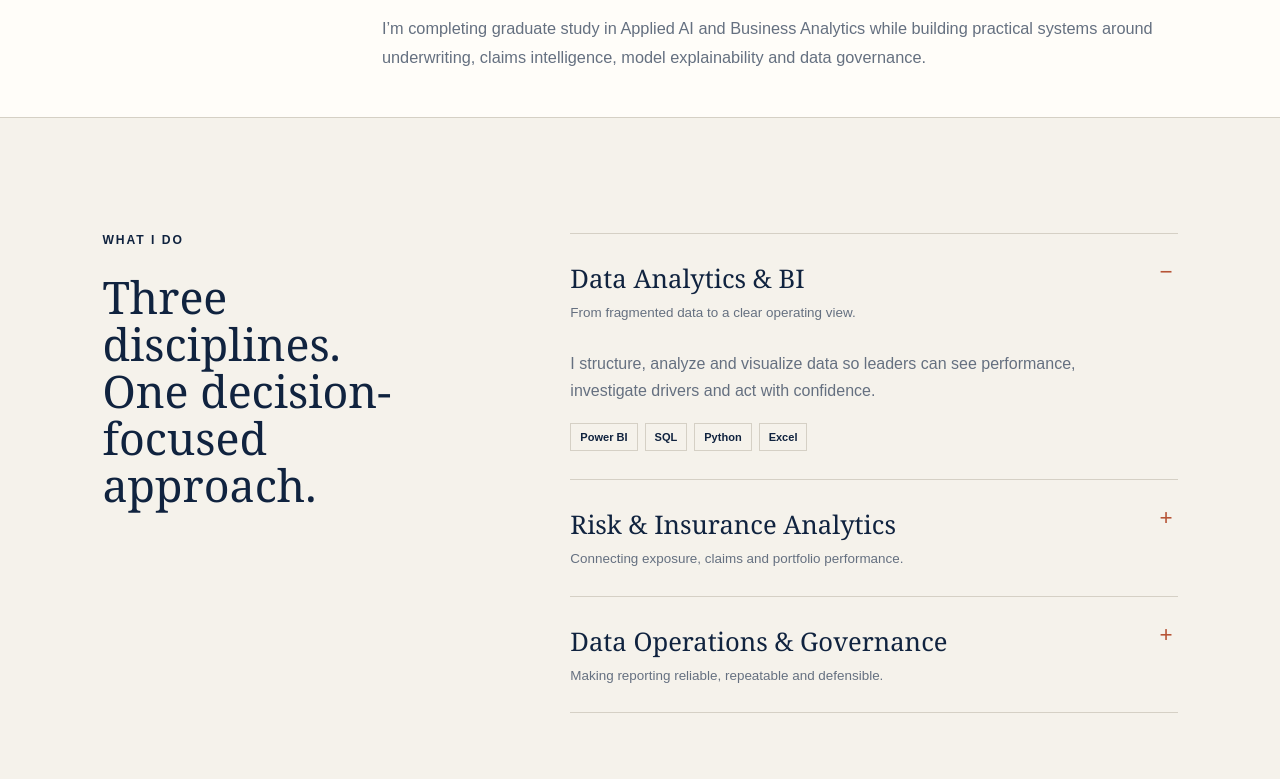
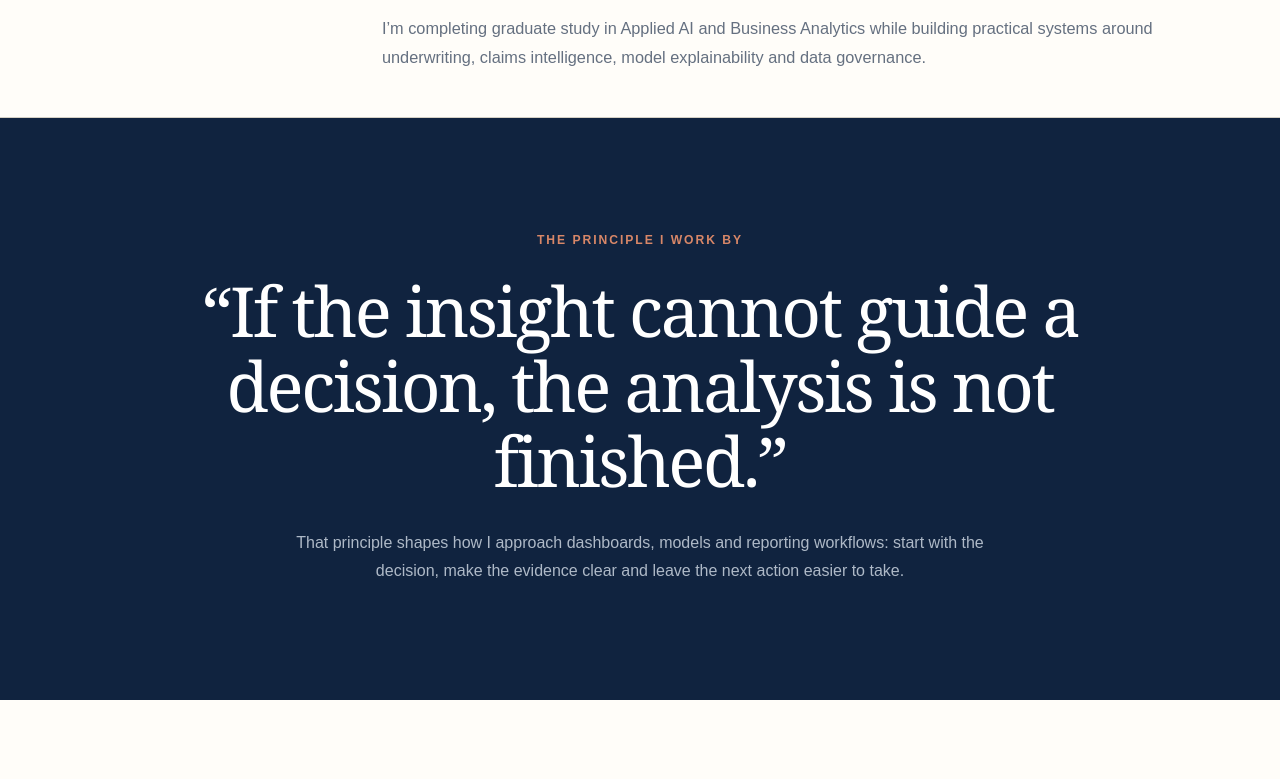
Before and after one commit to ryanmakamba/ryanmakamba.github.io, a Next.js app: page / in a window 1280 px wide. Shown: the part 7761-8540 px from the top of the page. Built offline with nearby package versions, Linux system fonts and the light colour scheme.

Commit message:
Remove What I Do section

```diff
--- a/app/page.tsx
+++ b/app/page.tsx
@@ -285,36 +285,6 @@ export default function Home() {
           </article>
         </div>
 
-        <div className="about-capabilities">
-          <div className="about-subheading">
-            <p className="eyebrow">What I Do</p>
-            <h3>Three disciplines.<br />One decision-focused approach.</h3>
-          </div>
-          <div className="capability-list">
-            <details open>
-              <summary><span>Data Analytics &amp; BI</span><small>From fragmented data to a clear operating view.</small></summary>
-              <div className="capability-body">
-                <p>I structure, analyze and visualize data so leaders can see performance, investigate drivers and act with confidence.</p>
-                <div><span>Power BI</span><span>SQL</span><span>Python</span><span>Excel</span></div>
-              </div>
-            </details>
-            <details>
-              <summary><span>Risk &amp; Insurance Analytics</span><small>Connecting exposure, claims and portfolio performance.</small></summary>
-              <div className="capability-body">
-                <p>I bring insurance context to the numbers, translating loss patterns, reserve indicators and risk profiles into practical underwriting and claims insight.</p>
-                <div><span>Underwriting</span><span>Claims</span><span>Pricing</span><span>Reserving</span></div>
-              </div>
-            </details>
-            <details>
-              <summary><span>Data Operations &amp; Governance</span><small>Making reporting reliable, repeatable and defensible.</small></summary>
-              <div className="capability-body">
-                <p>I improve the workflows behind reporting through validation, reconciliation, documentation and controls that keep information trustworthy.</p>
-                <div><span>Data Quality</span><span>Reconciliation</span><span>Compliance</span><span>Automation</span></div>
-              </div>
-            </details>
-          </div>
-        </div>
-
         <div className="about-rule">
           <p className="eyebrow">The Principle I Work By</p>
           <blockquote>“If the insight cannot guide a decision, the analysis is not finished.”</blockquote>
```
